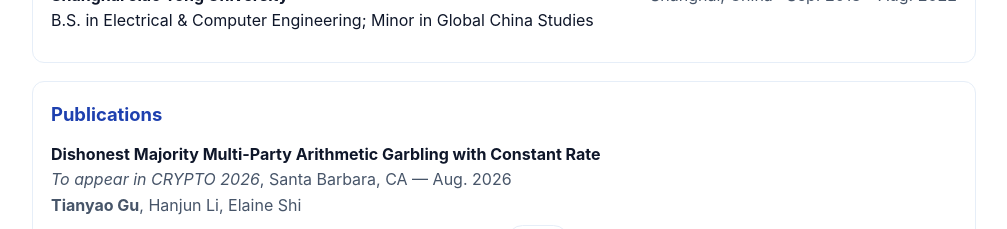
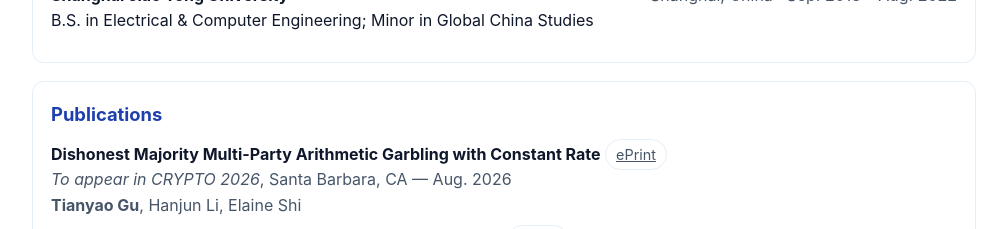
Before and after one commit to gty929/gty929.github.io, a plain HTML site: page index.html in a window 1280 px wide. Shown: the part 800-1029 px from the top of the page, without its empty margins (136-1143 px from the left). Drawn offline with Linux system fonts and the light colour scheme.

Commit message:
add link to eprint

```diff
--- a/index.html
+++ b/index.html
@@ -306,7 +306,7 @@
 
       <div class="item">
         <div><strong>Dishonest Majority Multi-Party Arithmetic Garbling with Constant Rate</strong>
-          <!-- <a class="pill" href="https://eprint.iacr.org/2026/345" target="_blank" rel="noopener">ePrint</a> -->
+          <a class="pill" href="https://eprint.iacr.org/2026/1105" target="_blank" rel="noopener">ePrint</a>
         </div>
         <div class="meta"><em>To appear in CRYPTO 2026</em>, Santa Barbara, CA — Aug. 2026</div>
         <div class="authors"><strong>Tianyao Gu</strong>, Hanjun Li, Elaine Shi</div>
```
